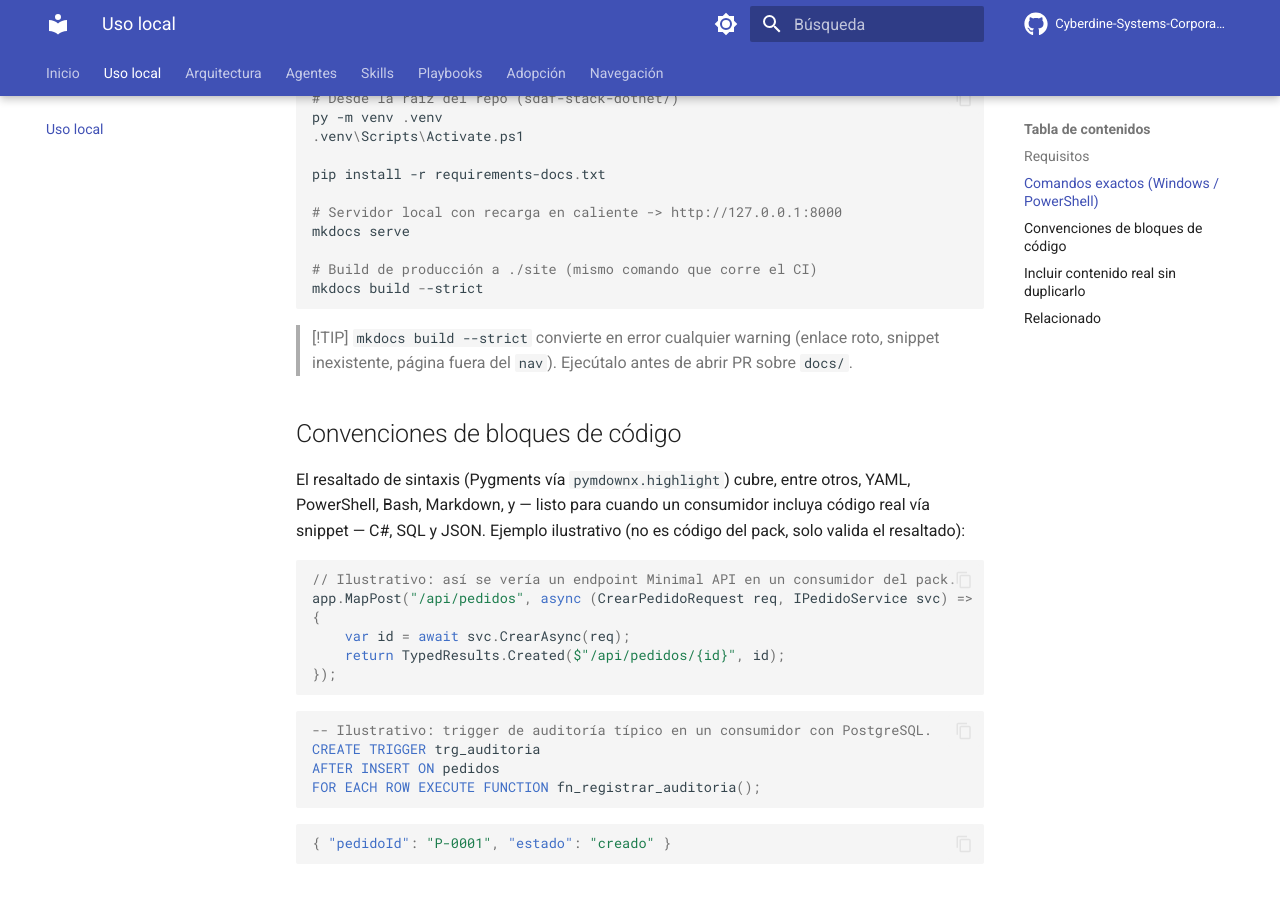
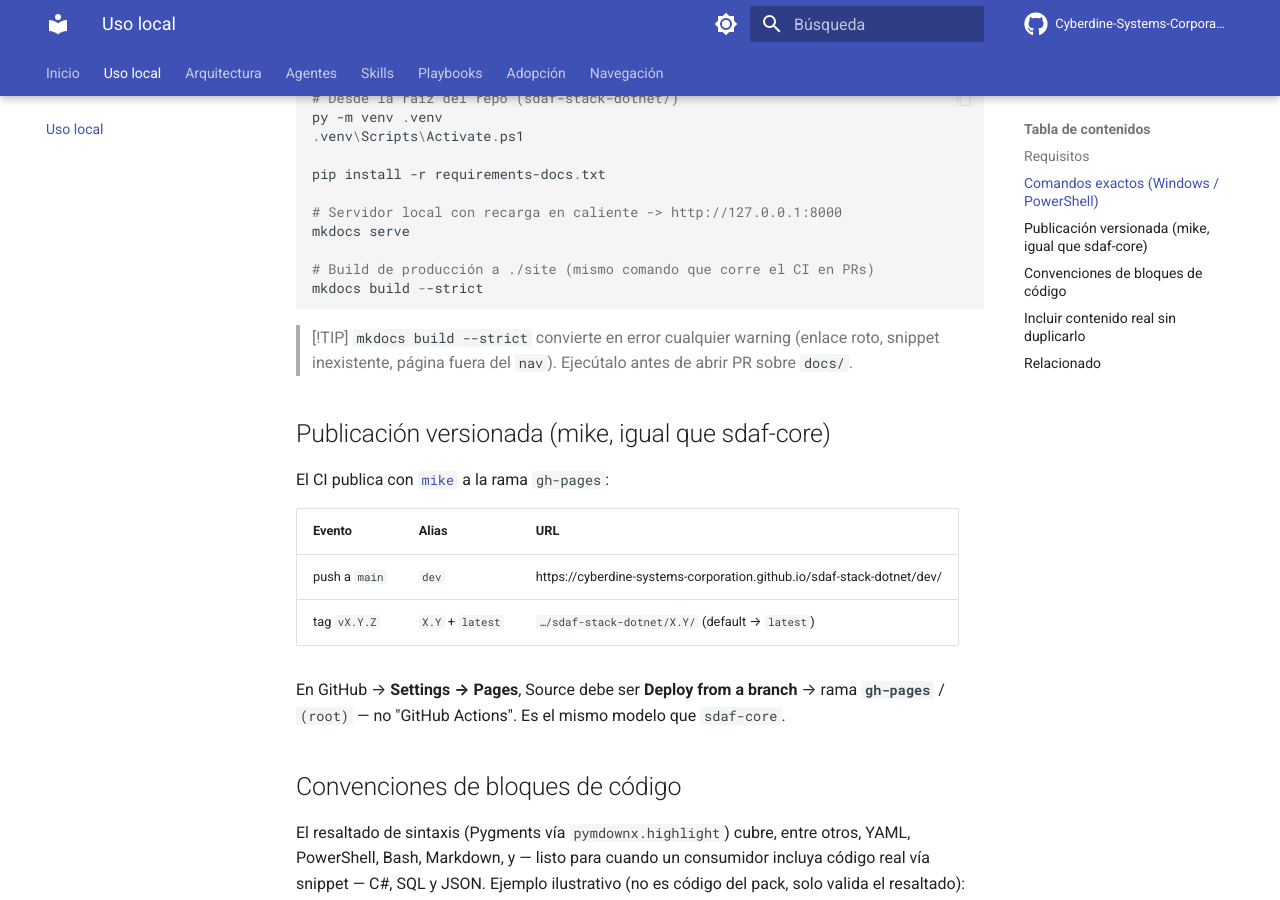
Before and after one commit to Cyberdine-Systems-Corporation/sdaf-stack-dotnet, an MkDocs documentation site: the page built from docs/uso-local.md, in a window 1280 px wide and 900 px high, scrolled down 317 px. Built offline with MkDocs 1.6.1 and Material for MkDocs 9.7.7, drawn with Linux system fonts in a browser that asks for light colours; comment, search, counter and statistics services are not loaded; the version menu is left out.

Commit message:
docs: versionar el sitio con mike (alias /dev/, como sdaf-core)
Sustituye deploy-pages (URL en la raíz) por mike → gh-pages:
push a main publica el alias 'dev'; tags v* publican X.Y + latest.

````diff
--- a/docs/uso-local.md
+++ b/docs/uso-local.md
@@ -16,12 +16,23 @@ pip install -r requirements-docs.txt
 # Servidor local con recarga en caliente -> http://127.0.0.1:8000
 mkdocs serve
 
-# Build de producción a ./site (mismo comando que corre el CI)
+# Build de producción a ./site (mismo comando que corre el CI en PRs)
 mkdocs build --strict
 ```
 
 > [!TIP]
 > `mkdocs build --strict` convierte en error cualquier warning (enlace roto, snippet inexistente, página fuera del `nav`). Ejecútalo antes de abrir PR sobre `docs/`.
+
+## Publicación versionada (mike, igual que sdaf-core)
+
+El CI publica con [`mike`](https://github.com/jimporter/mike) a la rama `gh-pages`:
+
+| Evento | Alias | URL |
+|--------|-------|-----|
+| push a `main` | `dev` | https://cyberdine-systems-corporation.github.io/sdaf-stack-dotnet/dev/ |
+| tag `vX.Y.Z` | `X.Y` + `latest` | `…/sdaf-stack-dotnet/X.Y/` (default → `latest`) |
+
+En GitHub → **Settings → Pages**, Source debe ser **Deploy from a branch** → rama **`gh-pages`** / `(root)` — no "GitHub Actions". Es el mismo modelo que `sdaf-core`.
 
 ## Convenciones de bloques de código
 
--- a/mkdocs.yml
+++ b/mkdocs.yml
@@ -1,5 +1,6 @@
 site_name: sdaf-stack-dotnet — Documentación navegable
 site_description: Contratos, skills, playbooks y adopción del pack sdaf-stack-dotnet
+# Base del sitio (sin /dev/): mike añade el prefijo de versión en el deploy.
 site_url: https://cyberdine-systems-corporation.github.io/sdaf-stack-dotnet/
 repo_url: https://github.com/Cyberdine-Systems-Corporation/sdaf-stack-dotnet
 repo_name: Cyberdine-Systems-Corporation/sdaf-stack-dotnet
@@ -81,6 +82,11 @@ plugins:
       enable_creation_date: true
       fallback_to_build_date: true
 
+# Selector de versión en el header (mismo contrato que sdaf-core).
+extra:
+  version:
+    provider: mike
+
 nav:
   - Inicio: index.md
   - Uso local: uso-local.md
--- a/requirements-docs.txt
+++ b/requirements-docs.txt
@@ -1,5 +1,8 @@
-# Dependencias del sitio de documentación (MkDocs + Material).
+# Dependencias del sitio de documentación (MkDocs + Material + mike).
+# Alineado con sdaf-core/requirements-docs.txt (mismo stack de publicación versionada).
 # Instalar con: pip install -r requirements-docs.txt
+mkdocs==1.6.*
 mkdocs-material==9.5.*
+mike==2.1.*
 mkdocs-git-revision-date-localized-plugin==1.2.*
 pymdown-extensions==10.*
````
Also changed, not shown: 1 other file.
